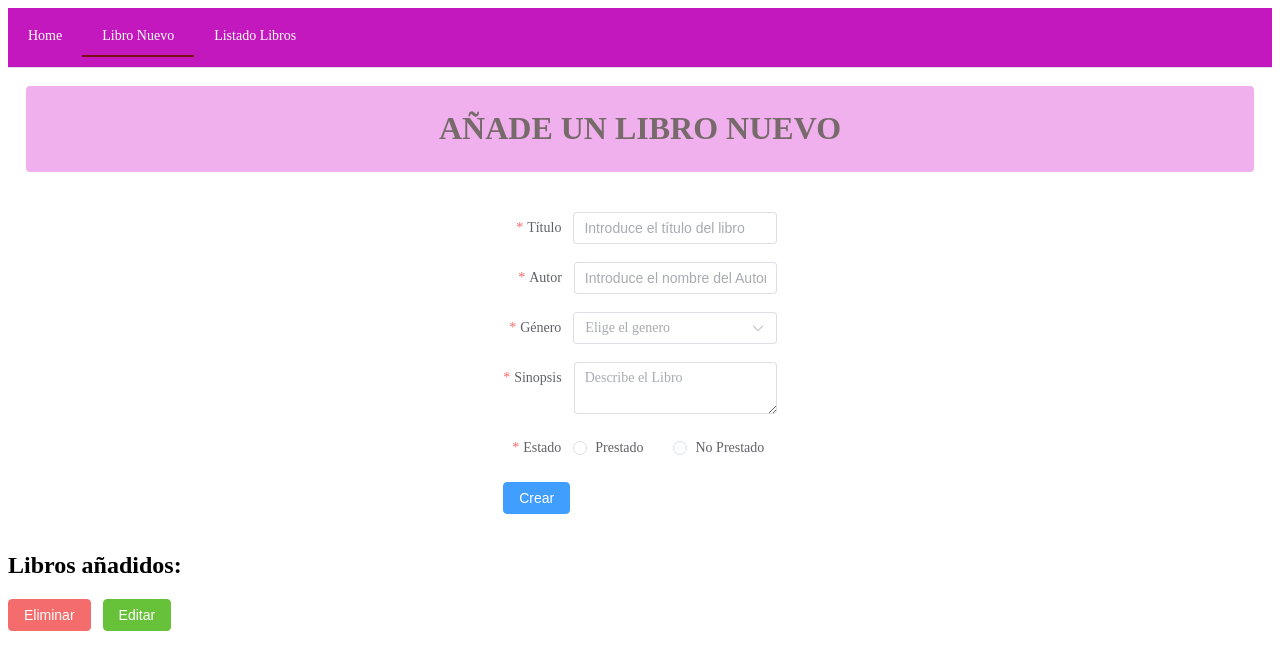
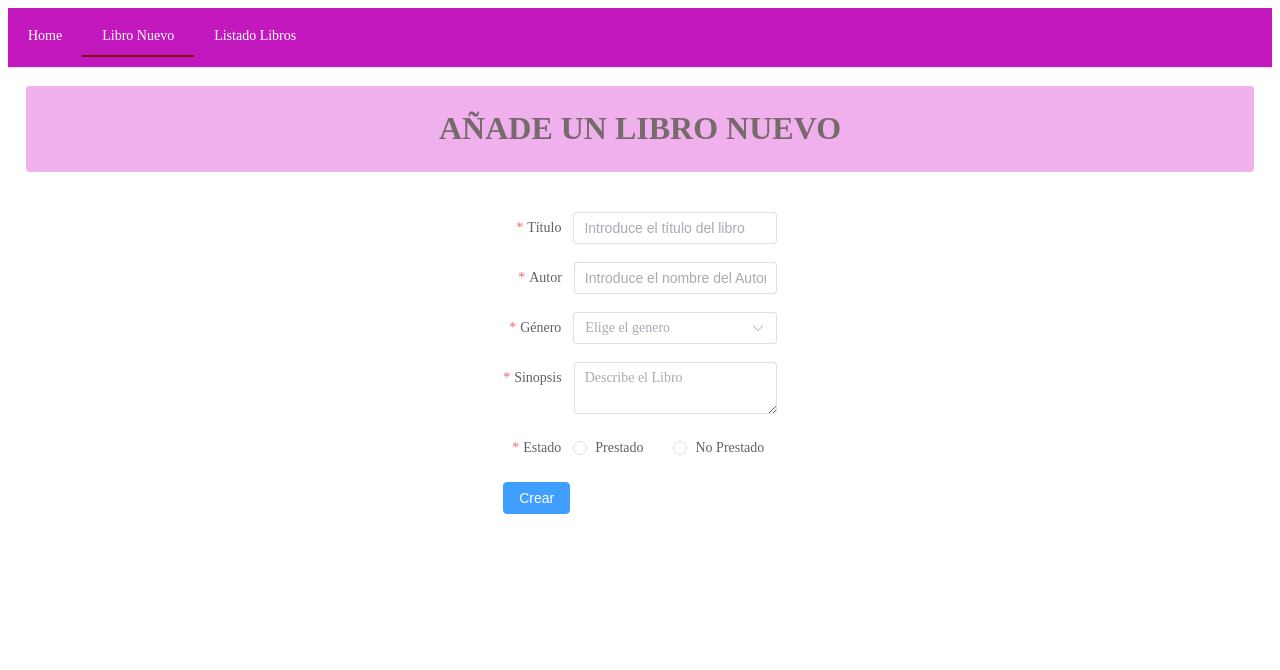
Before and after one commit to Cris15118/biblioteca-nuxt, a Nuxt app: page /form-libro-nuevo in a window 1280 px wide. Shown: the top 670 px of the page. Built offline with nearby package versions, Linux system fonts and the light colour scheme.

Commit message:
borrado ficha form

```diff
--- a/pages/form-libro-nuevo.vue
+++ b/pages/form-libro-nuevo.vue
@@ -154,20 +154,7 @@ const libros = libroStore.libros;
     </el-form>
   </div>
 
-<div>
-      <h2>Libros añadidos:</h2>
-      <div v-for="libro in libros" :key="libro.id">
-        <p><strong>Título:</strong> {{ libro.titulo }}</p>
-        <p><strong>Autor:</strong> {{ libro.autor }}</p>
-        <p><strong>Género:</strong> {{ libro.genero }}</p>
-        <p><strong>Fecha de adquisición:</strong> {{ libro.fecha }}</p>
-        <p><strong>Sinopsis:</strong> {{ libro.sinopsis }}</p>
-        <p><strong>Estado:</strong> {{ libro.estado }}</p>
-        <hr>
-      </div>
-      <el-button type="danger" @click="libroStore.deleteLibro">Eliminar</el-button>
-      <el-button type="success" @click="editarLibro">Editar</el-button>
-    </div>
+
 </template>
 
 <style scoped>
```
